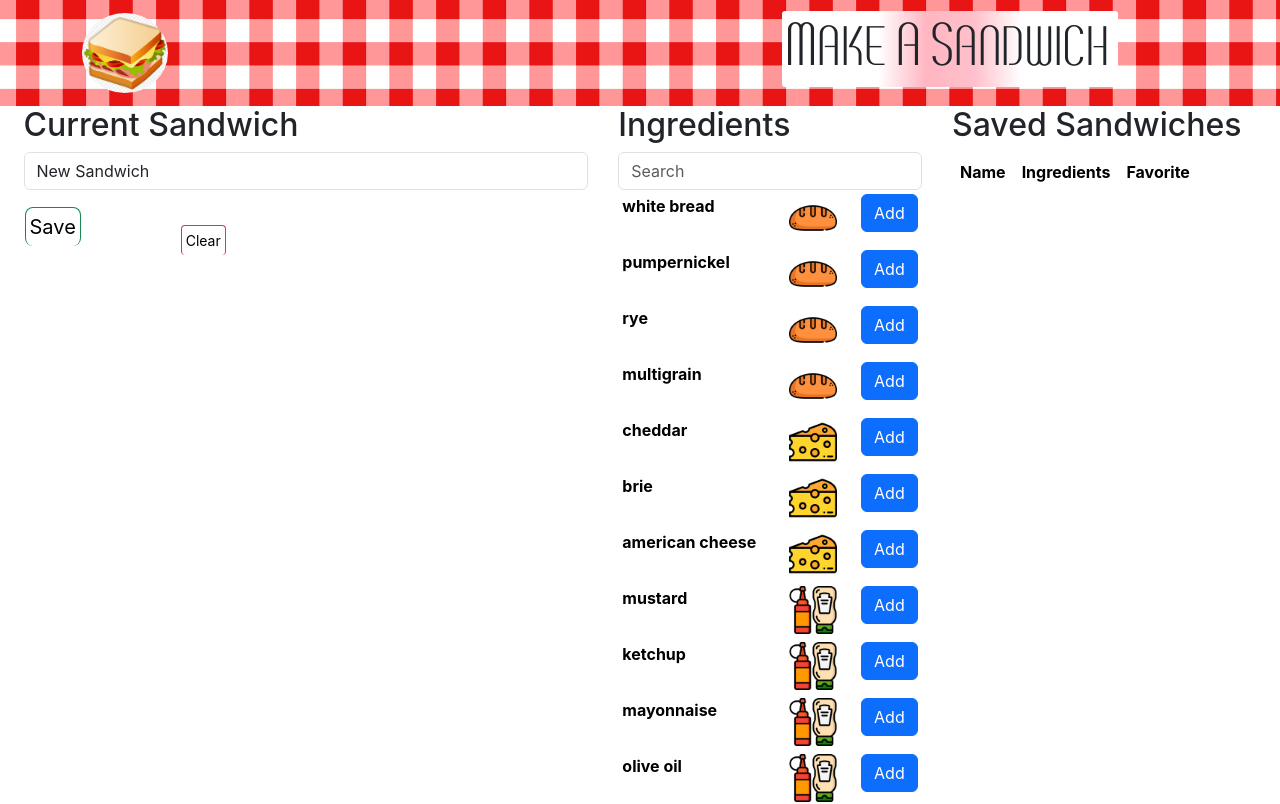
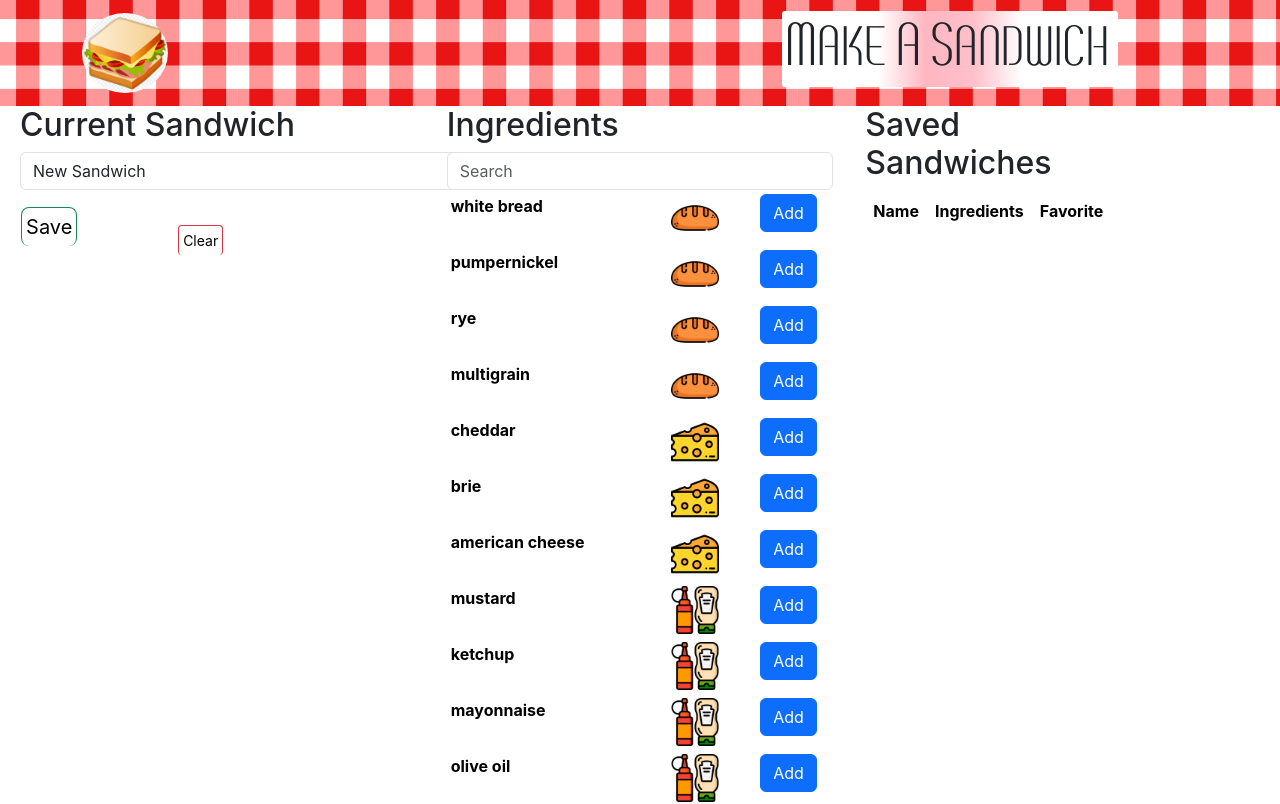
Before and after one commit to mat-lundin/makeasandwich, a React (Create React App) app: page / in a window 1280 px wide. Shown: the top 804 px of the page. Built offline with nearby package versions, Linux system fonts and the light colour scheme.

Commit message:
adjust columns, try to remove horizontal scroll

```diff
--- a/src/components/Home.js
+++ b/src/components/Home.js
@@ -256,7 +256,7 @@ function Home() {
     return (
         <Container fluid>
             <Row>
-                <Col>
+                <Col sm="12" md="6" lg="4">
                     <CurrentSandwich
                         sandwich={sandwich}
                         setSandwich={setSandwich}
@@ -268,14 +268,14 @@ function Home() {
                         save={onSave}
                     />
                 </Col>
-                <Col>
+                <Col id="ingCol" sm="12" md="6" lg="4">
                     <Ingredients
                         ingredients={ingredientList}
                         sandwich={sandwich}
                         add={onAdd}
                     />
                 </Col>
-                <Col>
+                <Col sm="12" md="12" lg="4">
                     <Saved
                         saved={saved}
                         setSaved={setSaved}
--- a/src/styles.css
+++ b/src/styles.css
@@ -42,12 +42,18 @@ h3 h2 {
   border-radius: 3px;
 }
 
-main {
+/* main {
     display: inline-flex;
+} */
+
+.container-fluid .row {
+  width: 100vw;
 }
 
-.container-fluid {
-  max-height: 100vh;
+
+
+#ingCol {
+  height: 10em;
 }
 
 .ingredients {
@@ -83,6 +89,7 @@ main {
 .saved {
     display: block;
     padding-right: 2%;
+    width: 10em;
 }
 
 .savedIng {
@@ -90,16 +97,17 @@ main {
 }
 
 .savedTable {
-    display: inline;
+    display: block;
+    width: 30px;
 }
 
 .starImg {
     height: 10vh;
 }
 
-.ingredients #ingTable1 tbody{
-    /* height: 10vh; */
-    overflow-y: scroll;
+#ingTable1{
+    height: 10px;
+    /* overflow-y: scroll; */
 }
 
 #ingTable td {
```
